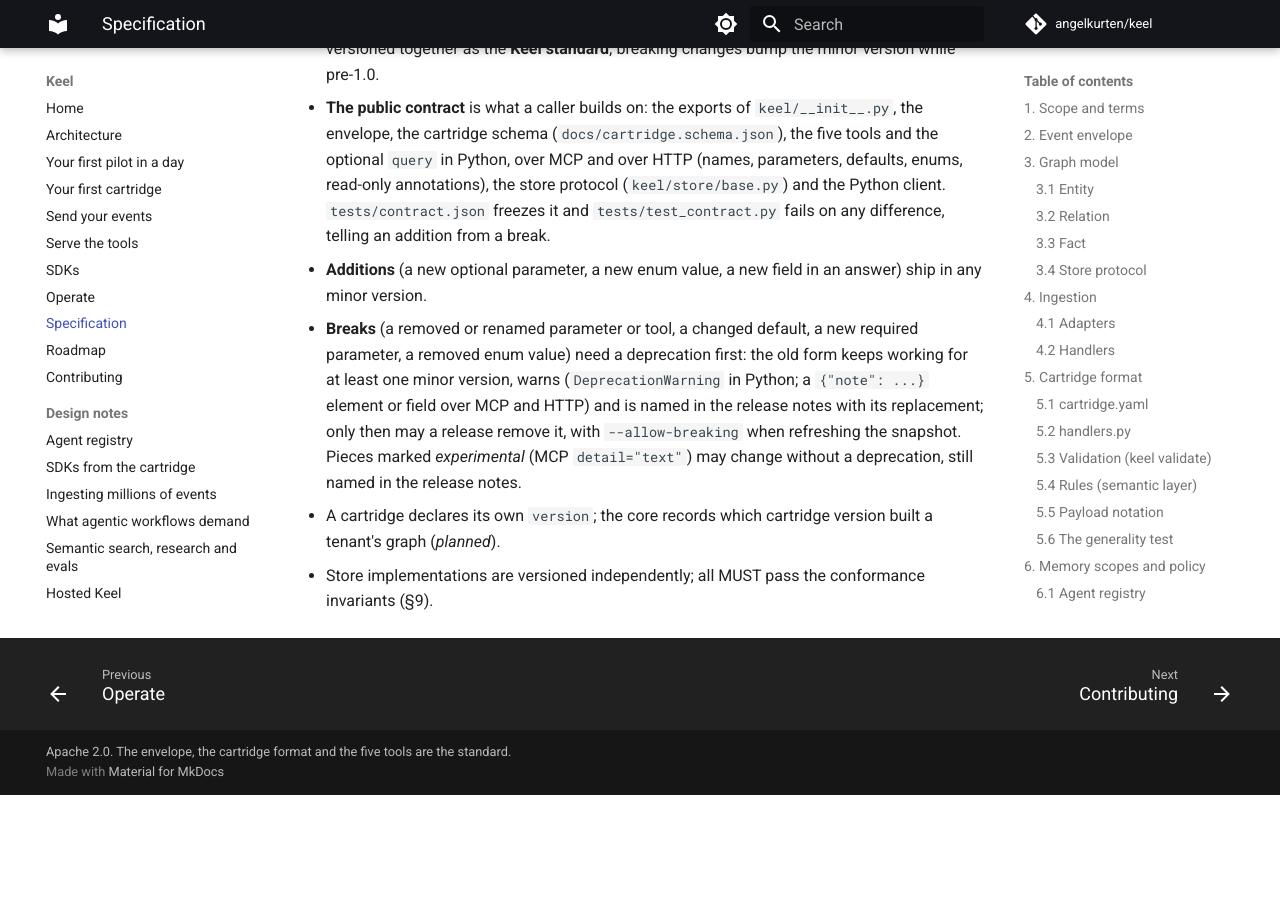
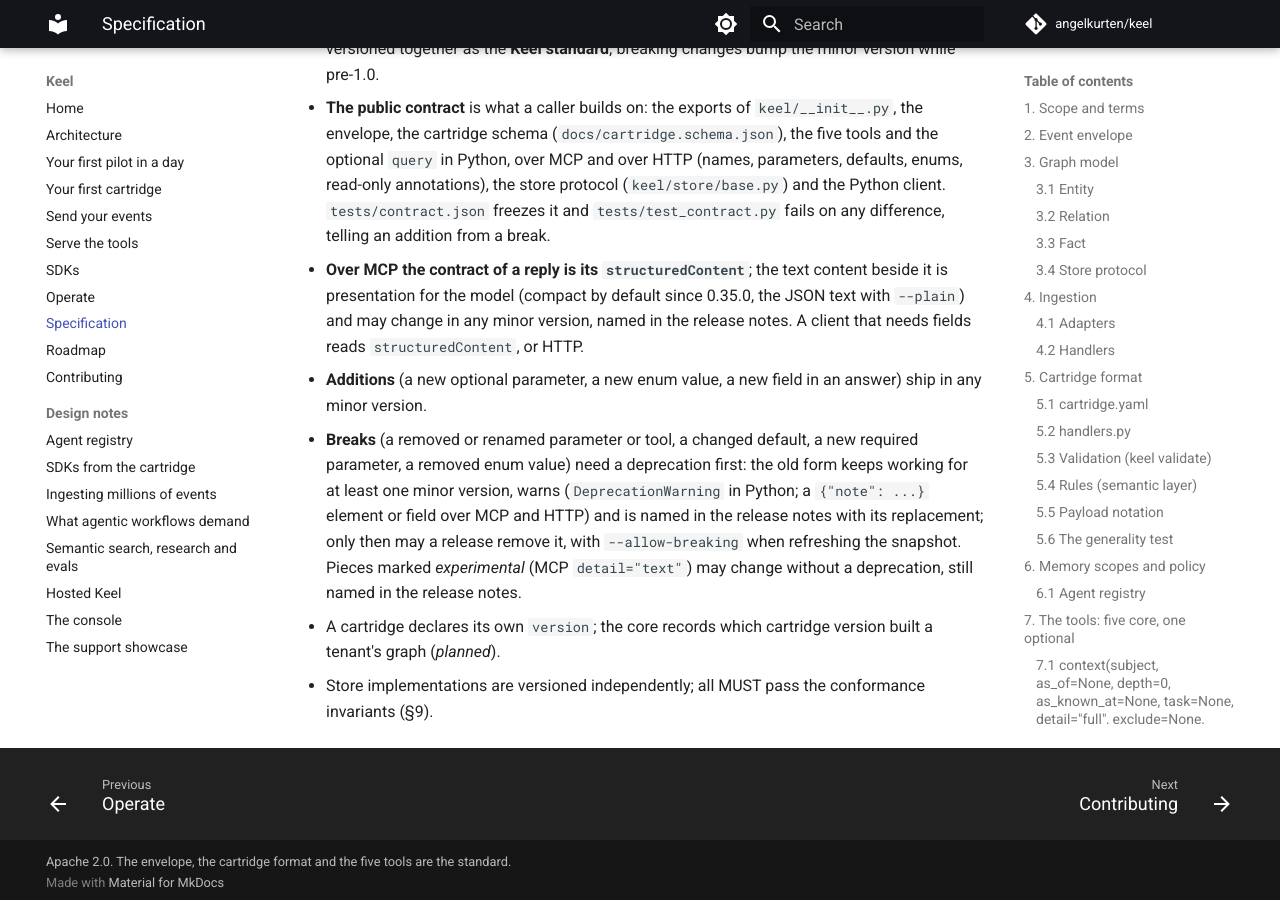
Before and after one commit to angelkurten/keel, an MkDocs documentation site: the page built from docs/SPEC.md, in a window 1280 px wide and 900 px high, scrolled down 28792 px. Built offline with MkDocs 1.6.1 and Material for MkDocs 9.7.7, drawn with Linux system fonts in a browser that asks for light colours; comment, search, counter and statistics services are not loaded; before the commit the page ends 29587 px from its top, so only the background shows below that.

Commit message:
SPEC §11: over MCP the contract of a reply is its structuredContent; the text is presentation
Decided 2026-11-01: 0.35.0's compact text by default is not a break under §11
(structuredContent unchanged; compact is a new parameter), so the beta's four-week
count stands; the text form may change in a minor version, named in the notes.

Co-Authored-By: Claude Opus 5.5 <noreply@anthropic.com>
Claude-Session: https://claude.ai/code/session_01T9xw7P6GdCtVgoHQh3iNqE

```diff
--- a/docs/SPEC.md
+++ b/docs/SPEC.md
@@ -522,6 +522,7 @@ Over MCP its description is fixed text (prompt caches hold) and the schema it re
 
 - The envelope, the cartridge format and the tool signatures (five core, one optional) are versioned together as the **Keel standard**; breaking changes bump the minor version while pre-1.0.
 - **The public contract** is what a caller builds on: the exports of `keel/__init__.py`, the envelope, the cartridge schema (`docs/cartridge.schema.json`), the five tools and the optional `query` in Python, over MCP and over HTTP (names, parameters, defaults, enums, read-only annotations), the store protocol (`keel/store/base.py`) and the Python client. `tests/contract.json` freezes it and `tests/test_contract.py` fails on any difference, telling an addition from a break.
+- **Over MCP the contract of a reply is its `structuredContent`**; the text content beside it is presentation for the model (compact by default since 0.35.0, the JSON text with `--plain`) and may change in any minor version, named in the release notes. A client that needs fields reads `structuredContent`, or HTTP.
 - **Additions** (a new optional parameter, a new enum value, a new field in an answer) ship in any minor version.
 - **Breaks** (a removed or renamed parameter or tool, a changed default, a new required parameter, a removed enum value) need a deprecation first: the old form keeps working for at least one minor version, warns (`DeprecationWarning` in Python; a `{"note": ...}` element or field over MCP and HTTP) and is named in the release notes with its replacement; only then may a release remove it, with `--allow-breaking` when refreshing the snapshot. Pieces marked *experimental* (MCP `detail="text"`) may change without a deprecation, still named in the release notes.
 - A cartridge declares its own `version`; the core records which cartridge version built a tenant's graph (*planned*).
```
